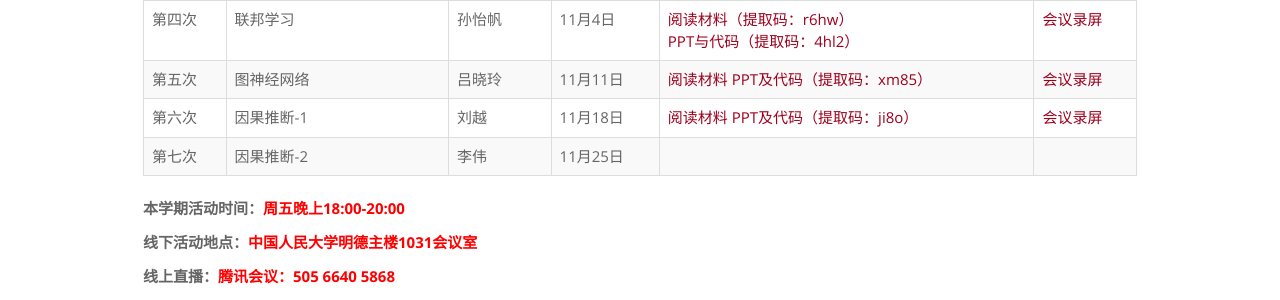
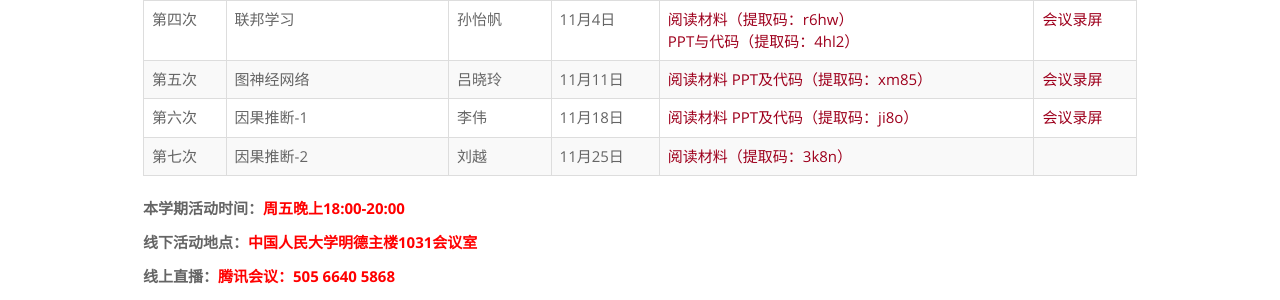
Before and after one commit to rucdmc/rucdmc.github.io, a Jekyll site: the page built from index.html, in a window 1280 px wide. Shown: the part 861-1161 px from the top of the page. Built offline with Jekyll 4.4.1, drawn with Linux system fonts in a browser that asks for light colours.

Commit message:
Update index.html

```diff
--- a/index.html
+++ b/index.html
@@ -147,9 +147,9 @@
         <tr>
             <td>第七次</td>
             <td>因果推断-2</td>
-            <td>李伟</td>
+            <td>刘越</td>
             <td>11月25日</td>
-            <td></td>
+		<td><a href="https://pan.baidu.com/s/1DBMBzSso0NjE7M6raK6eHw">阅读材料（提取码：3k8n）</a></td>
             <td></td>
 	</tr>
     </tbody>
```
Also changed, not shown: other parts of index.html (+1 -1 lines).
